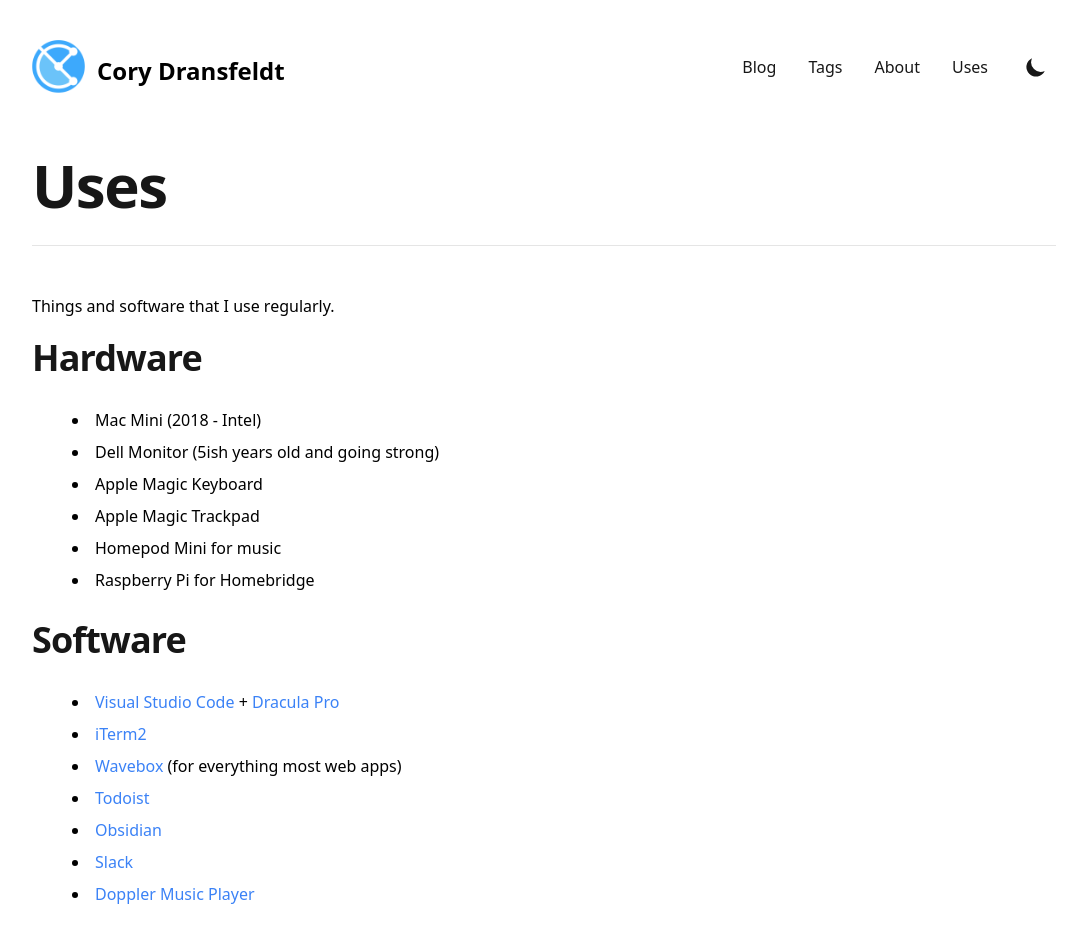
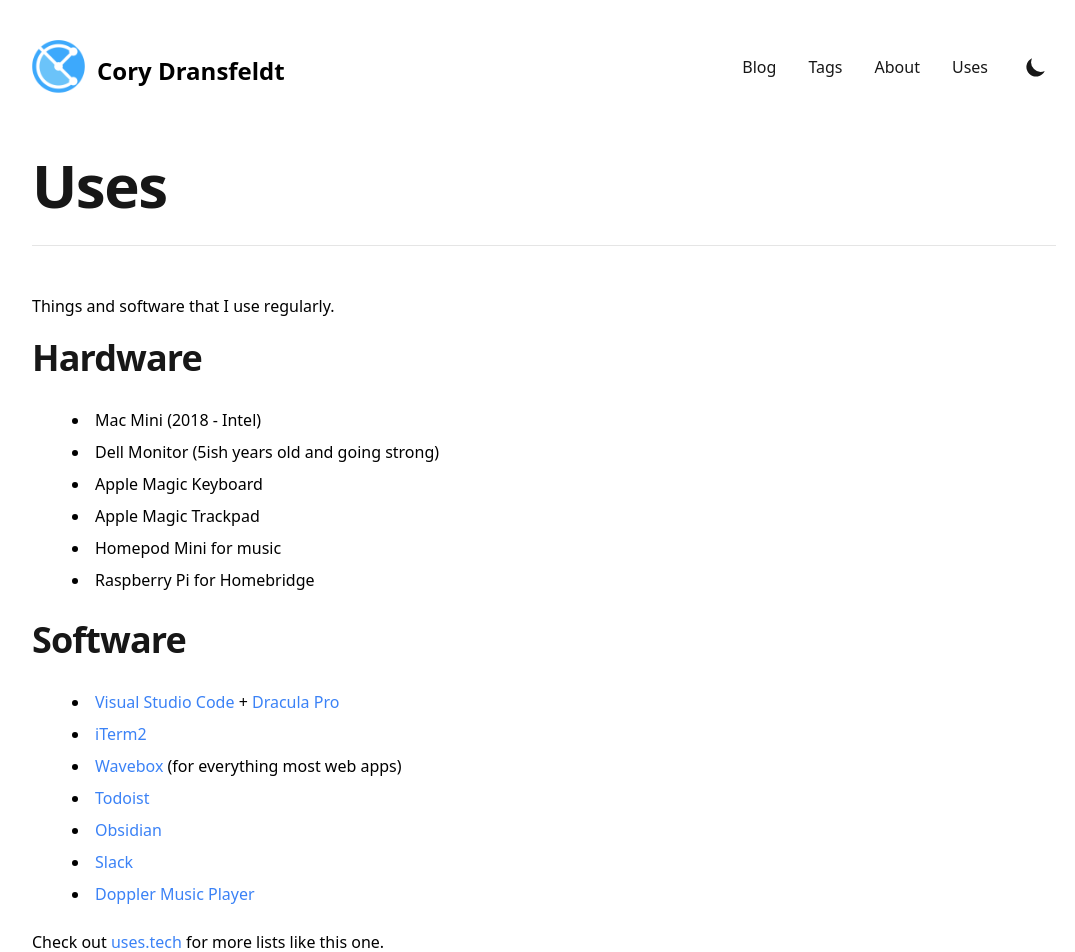
Before and after one commit to cdransf/coryd.dev-next, a Next.js app: page /uses in a window 1280 px wide. Shown: the top 952 px of the page, without its empty margins (96-1171 px from the left). Built offline with nearby package versions, Linux system fonts and the light colour scheme.

Commit message:
restore uses outlink

```diff
--- a/pages/uses.tsx
+++ b/pages/uses.tsx
@@ -114,6 +114,18 @@ export default function Projects() {
                             </a>
                         </li>
                     </ul>
+                    <p className="mt-6">
+                        Check out{' '}
+                        <a
+                            className="text-primary-500 hover:text-primary-600 dark:hover:text-primary-400"
+                            href="https://uses.tech"
+                            target="_blank"
+                            rel="noopener noreferrer me"
+                        >
+                            uses.tech
+                        </a>{' '}
+                        for more lists like this one.
+                    </p>
                 </div>
             </div>
         </>
```
